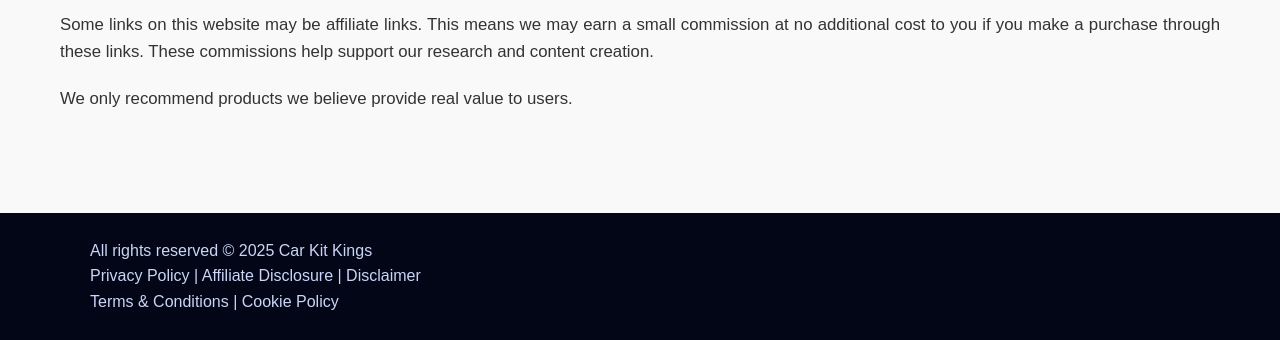
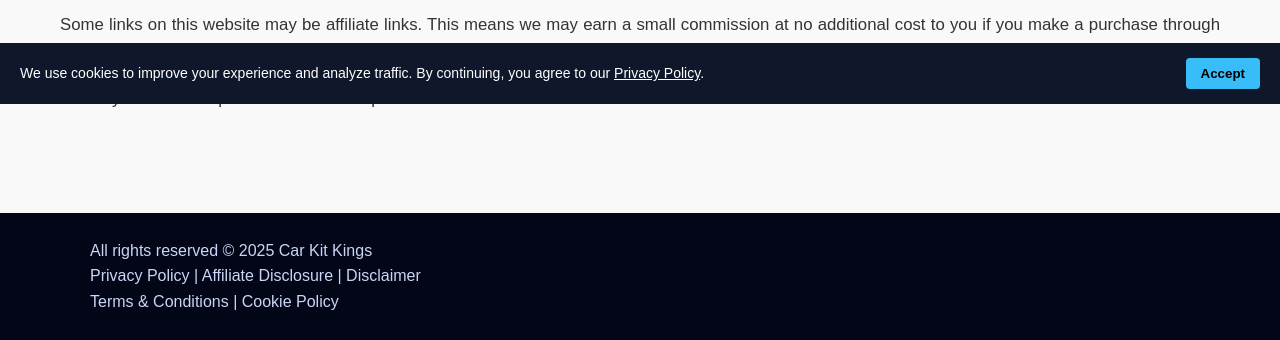
Before and after one commit to Car-Kit-Kings/carkitkings.github.io, a plain HTML site: page about.html in a window 1280 px wide. Shown: the part 696-1036 px from the top of the page. Drawn offline with Linux system fonts and the light colour scheme.

Commit message:
Update about.html

```diff
--- a/about.html
+++ b/about.html
@@ -66,7 +66,74 @@
     We only recommend products we believe provide real value to users.
   </p>
 </main>
+<script>
+  document.addEventListener("DOMContentLoaded", function () {
 
+    /* --- 1. COOKIE BANNER LOGIC --- */
+    if (!localStorage.getItem("cookieAccepted")) {
+      const banner = document.createElement("div");
+      banner.id = "cookie-banner";
+      banner.innerHTML = `
+        <p>We use cookies to improve your experience and analyze traffic. By continuing, you agree to our
+        <a href="privacy-policy.html" style="color:#fff; text-decoration:underline;">Privacy Policy</a>.</p>
+        <button id="cookie-accept">Accept</button>
+      `;
+
+      document.body.appendChild(banner);
+
+      // Inline styles for banner
+      Object.assign(banner.style, {
+        position: "fixed",
+        bottom: "0",
+        left: "0",
+        right: "0",
+        backgroundColor: "#0f172a",
+        color: "#fff",
+        padding: "15px 20px",
+        display: "flex",
+        justifyContent: "space-between",
+        alignItems: "center",
+        zIndex: "9999",
+        fontSize: "14px"
+      });
+
+      const btn = document.getElementById("cookie-accept");
+      Object.assign(btn.style, {
+        backgroundColor: "#38bdf8",
+        color: "#000",
+        border: "none",
+        padding: "8px 15px",
+        cursor: "pointer",
+        borderRadius: "4px",
+        fontWeight: "bold"
+      });
+
+      btn.addEventListener("click", function () {
+        localStorage.setItem("cookieAccepted", "true");
+        banner.style.display = "none";
+      });
+    }
+
+    /* --- 2. HAMBURGER MENU LOGIC --- */
+    const hamburger = document.getElementById("hamburger");
+    const menu = document.querySelector(".nav-menu");
+
+    if (hamburger && menu) {
+      hamburger.addEventListener("click", function (e) {
+        e.stopPropagation(); // Prevents the click from bubbling up
+        menu.classList.toggle("active");
+        console.log("Menu toggled!");
+      });
+
+      // Close menu if clicking outside of it
+      document.addEventListener("click", function (e) {
+        if (!menu.contains(e.target) && !hamburger.contains(e.target)) {
+          menu.classList.remove("active");
+        }
+      });
+    }
+  });
+</script>
 <footer>
   <div class="container">
     <p>All rights reserved © 2025 Car Kit Kings</p>
```
